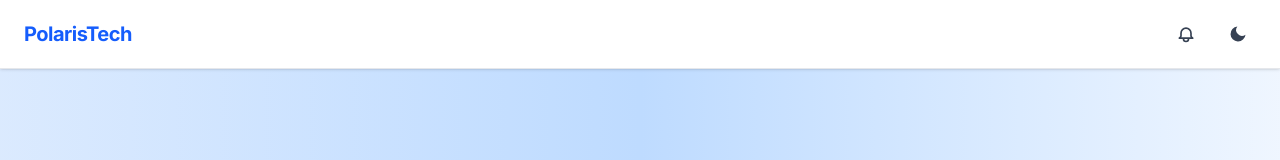
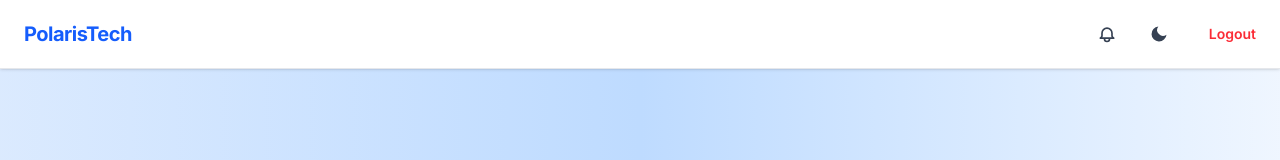
Before and after one commit to leaouslati/PolarisTech-TravelAgencyManagementSystem, a React (Vite) app in the folder frontend/: page / in a window 1280 px wide. Shown: the top 160 px of the page. Built offline with nearby package versions, Linux system fonts and the light colour scheme; sample sign-in values are in the browser's storage.

Commit message:
refactor(navbar): improve logout button styling for light and dark mode, remove hover color from nav links

```diff
--- a/frontend/components/Navbar.jsx
+++ b/frontend/components/Navbar.jsx
@@ -62,7 +62,7 @@ const Navbar = () => {
               className={`text-sm px-1 pb-0.5 font-semibold transition relative
                 ${isActive
                   ? 'text-blue-600 dark:text-blue-400 after:absolute after:left-0 after:right-0 after:-bottom-0.5 after:h-0.5 after:bg-blue-600 dark:after:bg-blue-400 after:rounded-full after:content-[""]'
-                  : 'text-gray-700 dark:text-blue-200 hover:text-blue-600 dark:hover:text-blue-400'}`}
+                  : 'text-gray-700 dark:text-blue-200'}`}
             >
               {link.label}
             </Link>
@@ -90,6 +90,19 @@ const Navbar = () => {
           )}
         </button>
 
+        {/* Desktop Logout as text */}
+        {user && (
+          <span
+            onClick={logout}
+            className="hidden md:inline cursor-pointer text-sm font-semibold text-red-500 ml-4 select-none hover:underline"
+            tabIndex={0}
+            role="button"
+            onKeyDown={e => { if (e.key === 'Enter' || e.key === ' ') logout(); }}
+          >
+            Logout
+          </span>
+        )}
+
         {/* Mobile hamburger */}
         <button className="md:hidden p-2" onClick={() => setMenuOpen(!menuOpen)} aria-label="Toggle menu">
           <svg className="h-6 w-6 text-gray-700 dark:text-blue-200" fill="none" stroke="currentColor" viewBox="0 0 24 24">
@@ -108,10 +121,10 @@ const Navbar = () => {
                 key={link.to}
                 to={link.to}
                 onClick={() => setMenuOpen(false)}
-                className={`text-base px-1 py-2 font-semibold rounded-lg transition relative
+                className={`text-base px-1 py-2 font-semibold transition relative
                   ${isActive
-                    ? 'text-blue-600 dark:text-blue-400 bg-blue-50 dark:bg-blue-900/30 ring-2 ring-blue-200 dark:ring-blue-700'
-                    : 'text-gray-700 dark:text-blue-200 hover:text-blue-600 dark:hover:text-blue-400 hover:bg-gray-100 dark:hover:bg-[#232e47]'}`}
+                    ? 'text-blue-600 dark:text-blue-400 after:absolute after:left-0 after:right-0 after:bottom-0 after:h-0.5 after:bg-blue-600 dark:after:bg-blue-400 after:rounded-full after:content-["""]'
+                    : 'text-gray-700 dark:text-blue-200'}`}
               >
                 {link.label}
               </Link>
@@ -120,7 +133,7 @@ const Navbar = () => {
           {user && (
             <button
               onClick={() => { setMenuOpen(false); logout(); }}
-              className="mt-2 text-base font-semibold text-red-500 bg-red-50 dark:bg-red-900/30 rounded-lg py-2 transition border border-red-200 dark:border-red-700 hover:bg-red-100 dark:hover:bg-red-800 focus:outline-none focus:ring-2 focus:ring-red-400"
+              className="mt-2 text-base font-semibold text-red-500 bg-red-50 dark:bg-[#232e47] rounded-lg py-2 transition border border-red-200 dark:border-[#2d3a53] hover:bg-red-100 dark:hover:bg-[#232e47]/80 focus:outline-none focus:ring-2 focus:ring-red-400"
             >
               Logout
             </button>
```
